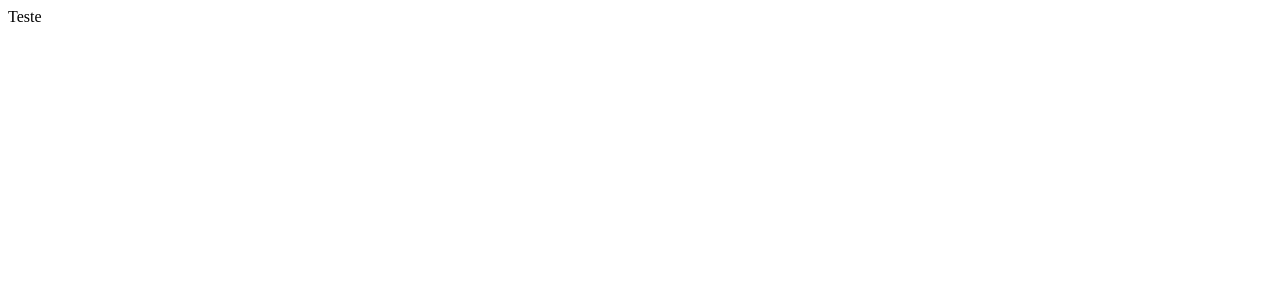
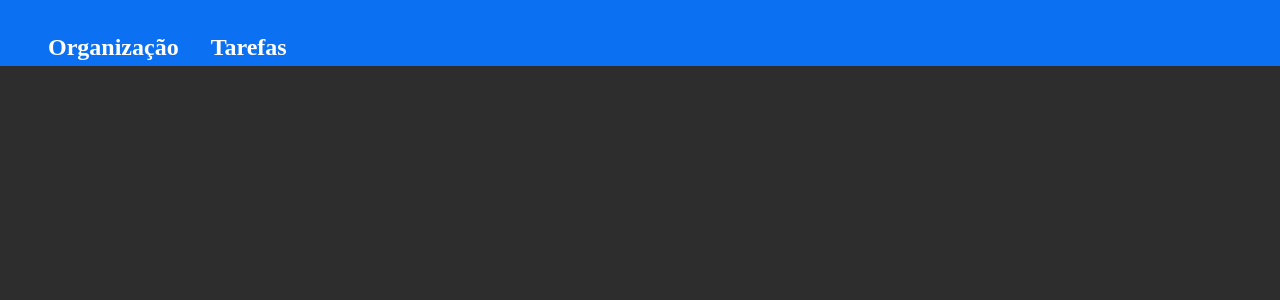
Before and after one commit to PedroHVMagalhaes/Desafio2, a React (Vite) app: page / in a window 1280 px wide. Shown: the top 300 px of the page. Built offline with nearby package versions, Linux system fonts and the light colour scheme.

Commit message:
feat: Criação do componente Header

```diff
--- a/src/App.jsx
+++ b/src/App.jsx
@@ -1,7 +1,14 @@
 import "./App.scss";
+import Header from "./Componentes/Header/Header";
 
 function App() {
-  return <>Teste</>;
+  return (
+    <>
+      <div>
+        <Header />
+      </div>
+    </>
+  );
 }
 
 export default App;
--- a/src/App.scss
+++ b/src/App.scss
@@ -0,0 +1,4 @@
+body {
+  background-color:#2D2D2D;
+  ;
+}
--- /dev/null
+++ b/src/Componentes/Header/Header.jsx
@@ -0,0 +1,12 @@
+import "./index.scss";
+
+const Header = () => {
+  return (
+    <div>
+      <h2>Organização</h2>
+      <h2>Tarefas</h2>
+    </div>
+  );
+};
+
+export default Header;
--- /dev/null
+++ b/src/Componentes/Header/index.scss
@@ -0,0 +1,11 @@
+div{
+  width: 100%;
+  height: 4rem;
+  background-color: #0C70F2;
+  display: flex;
+  align-items: end;
+  gap: 2rem;
+  color: #FFFF;
+  padding-left: 1rem;
+  padding-bottom: 0.1rem;
+}
--- a/src/index.scss
+++ b/src/index.scss
@@ -0,0 +1,4 @@
+*{
+  margin: 0;
+  padding: 0;
+}
```
